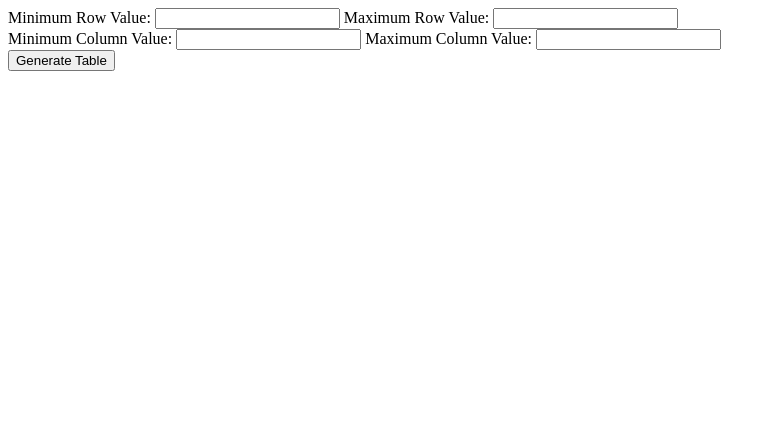
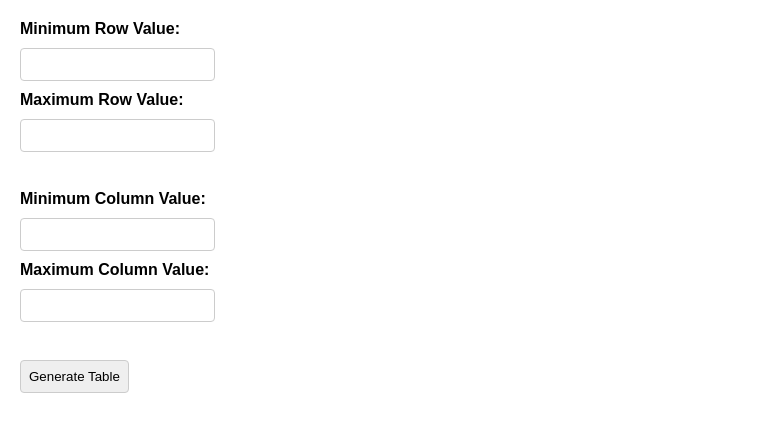
Before and after one commit to GenericSoftwareMember/HW3, a plain HTML site: page index.html in a window 1280 px wide. Shown: the whole page, without its empty margins (0-776 px from the left). Drawn offline with Linux system fonts and the light colour scheme.

Commit message:
Implemented some error-handling and .CSS styling

```diff
--- a/CSS/styles.css
+++ b/CSS/styles.css
@@ -1,3 +1,29 @@
+body {
+    font-family: Arial, sans-serif;
+    margin: 20px;
+}
+
+.form-container {
+    margin-bottom: 20px;
+}
+
+form {
+    display: flex;
+    flex-direction: column;
+    align-items: flex-start;
+    gap: 10px;
+}
+
+label {
+    font-weight: bold;
+}
+
+input[type = "number"], input[type = "submit"] {
+    padding: 8px;
+    border:  1px solid #ccc;
+    border-radius: 4px;
+}
+
 table {
     border-collapse: collapse;
     width: 100%;
--- a/JS/script.js
+++ b/JS/script.js
@@ -13,6 +13,11 @@ document.getElementById("multiplicationForm").addEventListener("submit", functio
 
     if (minRow < -50 || maxRow > 50 || minColumn < -50 || maxColumn > 50) {
         showError("Please enter numbers between -50 and 50.")
+        return;
+    }
+
+    if (minRow > maxRow || minColumn > maxColumn) {
+        showError("The minimum value should not exceed the maximum value.")
         return;
     }
 
```
